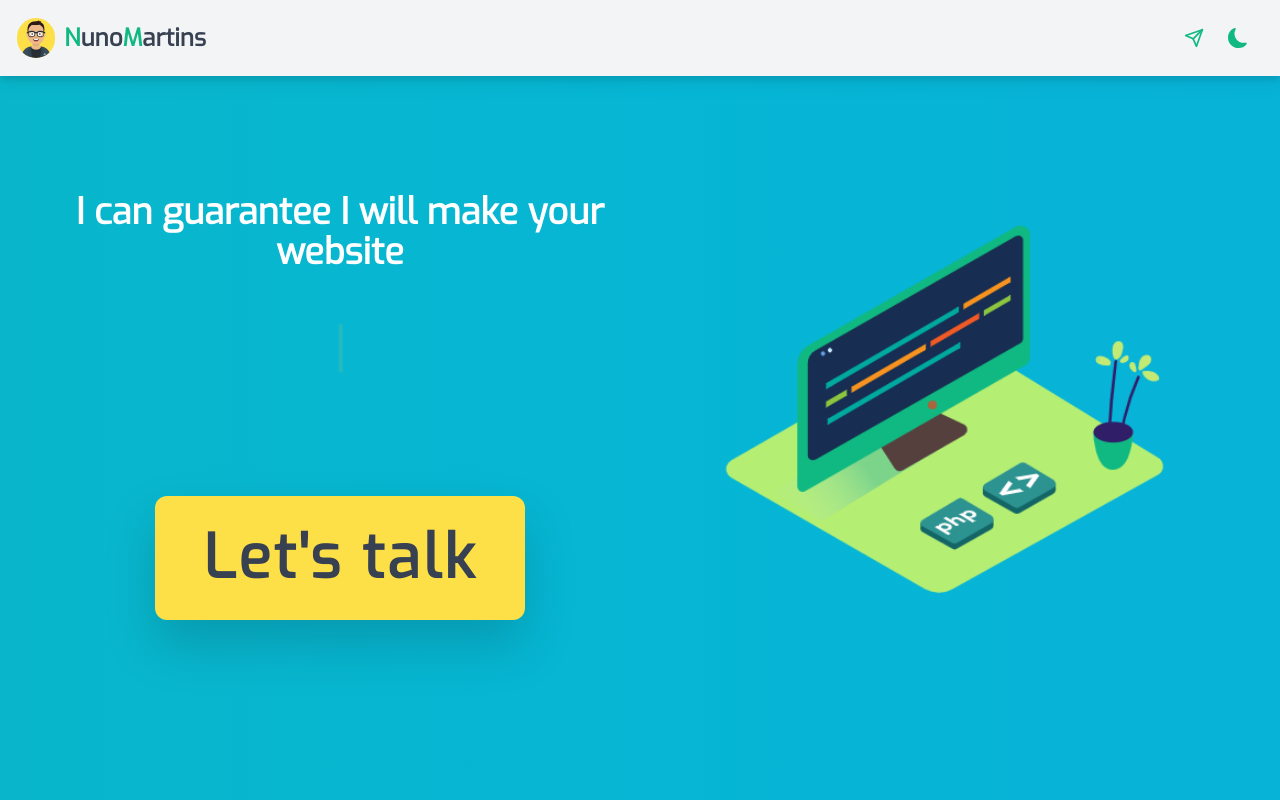
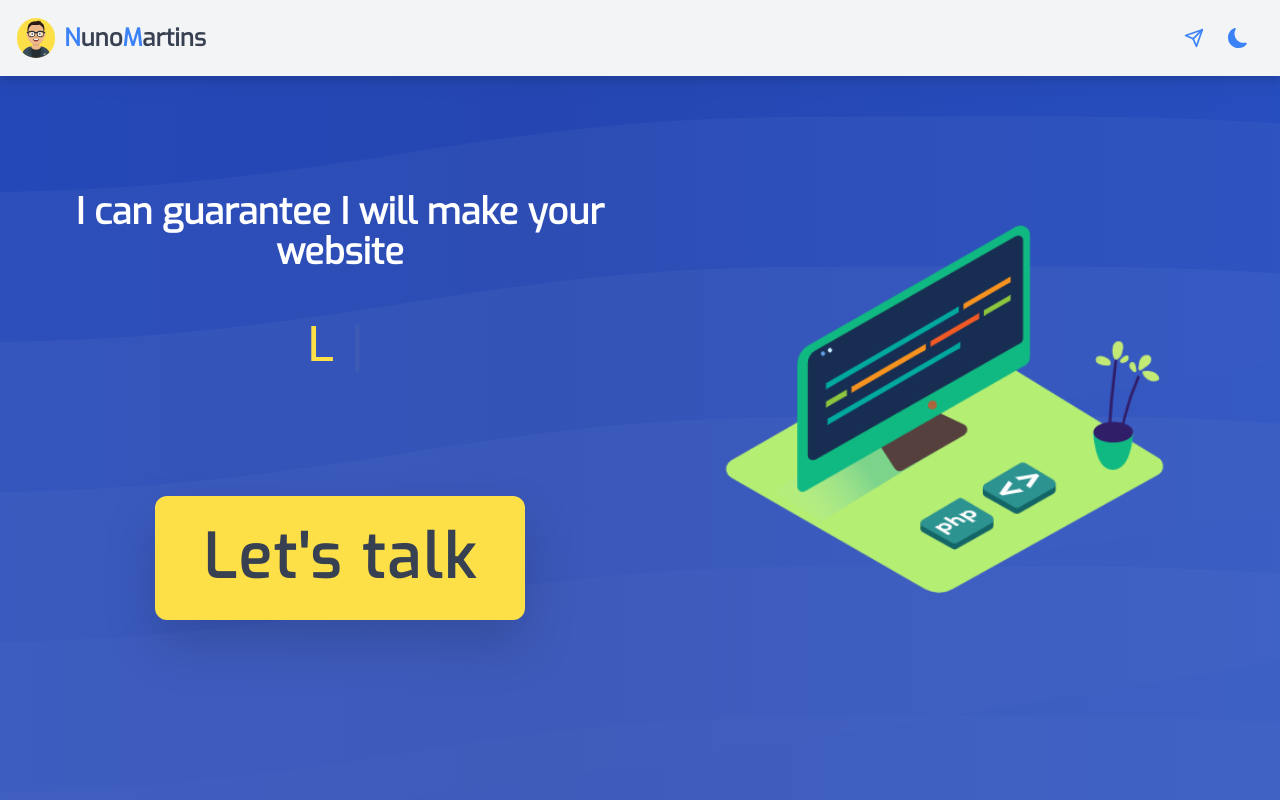
Before and after one commit to Filigs/next-portfolio, a Next.js app: page / in a window 1280 px wide. Shown: the top 800 px of the page. Built offline with nearby package versions, Linux system fonts and the light colour scheme.

Commit message:
updated banner

```diff
--- a/components/experience.js
+++ b/components/experience.js
@@ -21,7 +21,7 @@ const jobs = [
 
 export default function Experience() {
   return (
-    <div className="block bg-light dark:bg-darkDarker rounded-t-xl">
+    <div className="block my-8 bg-light dark:bg-darkDarker rounded-t-xl">
       <div className="grid grid-flow-row mt-16">
         <div className="mt-16 bg-light dark:bg-darkDarker rounded-xl">
           <h1 className="mx-auto mt-8 text-4xl font-black text-center cursor-default lg:text-6xl max-w-fit dark:after:text-light rounded-xl">
--- a/components/index/hero.js
+++ b/components/index/hero.js
@@ -4,7 +4,6 @@ import Biography from "./biography";
 import Link from "next/link";
 import React from "react";
 import { motion } from "framer-motion";
-
 export default function Hero() {
   return (
     <div className="border-0">
--- a/components/index/portfolio.js
+++ b/components/index/portfolio.js
@@ -6,13 +6,13 @@ export default function Portfolio() {
     <div className="mt-30 bg-light dark:bg-transparent">
       <div className="max-w-screen-xl py-8 mx-auto lg:py-16 ">
         <div className="max-w-screen-sm mx-auto mb-10 text-center lg:mb-20">
-          <h2 className="mb-4 text-4xl font-extrabold tracking-tight lg:text-6xl text-darkDarker dark:text-light">
+          <h2 className="mb-4 text-4xl font-extrabold tracking-wider lg:text-6xl text-darkDarker dark:text-light">
             {"Welcome to my "}
             <span className="text-primaryHover dark:text-primary">
               {"Portfolio"}
             </span>
           </h2>
-          <p className="mt-16 text-xl tracking-wide font-base text-darkDarker dark:text-white lg:text-2xl xl:text-3xl">
+          <p className="mt-16 text-xl leading-8 tracking-wide font-base text-darkDarker dark:text-white lg:text-2xl xl:text-3xl">
             {
               "Stay updated with the current project I'm working at and my best past development experiences!"
             }
--- a/styles/globals.css
+++ b/styles/globals.css
@@ -32,14 +32,22 @@ a {
   }
 
   div#hero-banner {
-    @apply items-center justify-center block h-screen px-12 pt-6 mx-auto lg:gap-x-8 lg:min-w-full gradient-hero-banner dark:gradient-hero-banner;
+    @apply items-center justify-center block h-screen px-12 pt-6 mx-auto lg:gap-x-8 lg:min-w-full gradient-hero-banner dark:gradient-hero-banner-dark;
   }
   .gradient-hero-banner {
     @apply transition-colors animate-gradient-background;
-    background: linear-gradient(270deg, #0ea5e9, #06b6d4, #14b8a6, #22c55e);
-    background-size: 800% 800%;
+    background: linear-gradient(270deg, #2563eb, #1e40af, #1d4ed8, #2563eb),
+      url("../public/hero/hero-pattern.svg");
+    background-size: 800% 800%, cover;
+    background-blend-mode: lighten;
   }
-
+  .gradient-hero-banner-dark {
+    @apply transition-colors animate-gradient-background;
+    background: linear-gradient(270deg, #0f172a, #111827, #0f172a, #1f2937),
+      url("../public/hero/hero-pattern-dark.svg");
+    background-size: 800% 800%, cover;
+    background-blend-mode: lighten;
+  }
   .lightGradient {
     @apply bg-gradient-to-r from-darkest to-medium;
   }
--- a/tailwind.config.js
+++ b/tailwind.config.js
@@ -32,8 +32,8 @@ module.exports = {
       },
       colors: {
         // ? Color Palettes
-        primary: "#10B981",
-        primaryHover: "#34d399",
+        primary: "#3b82f6", // blue-500
+        primaryHover: "#60a5fa", // blue-400
         cta: "#fde047",
         // ? Light mode https://coolors.co/ffffff-f7f8fa-f3f4f6-10b981
         lightest: "#FFFFFF",
```
Also changed, not shown: public/hero/hero-pattern-dark.svg (added), public/hero/hero-pattern.svg (added).
